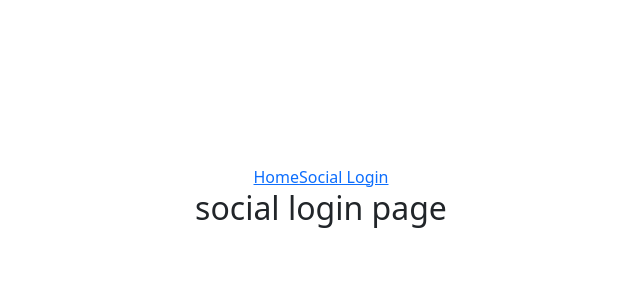
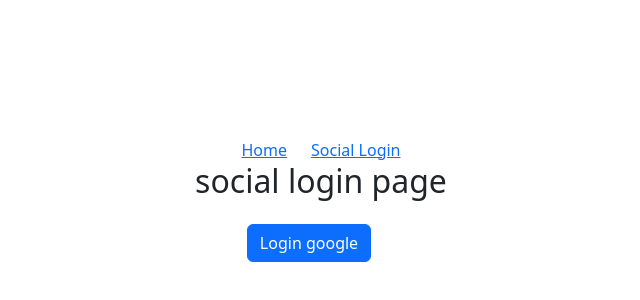
Before and after one commit to Sobuj54/module-59.5-firebase-login-recap-and-practice, a React (Vite) app: page /social in a window 1280 px wide. Shown: the part 200-500 px from the top of the page, without its empty margins (319-959 px from the left). Built offline with nearby package versions, Linux system fonts and the light colour scheme.

Commit message:
sign in and singout with google pop up is complete

```diff
--- a/src/Components/Header/Header.jsx
+++ b/src/Components/Header/Header.jsx
@@ -5,7 +5,9 @@
   return (
     <div>
       <Link to="/">Home</Link>
-      <Link to="/social">Social Login</Link>
+      <Link to="/social" className="ms-4">
+        Social Login
+      </Link>
     </div>
   );
 };
--- a/src/Components/Social/Social.jsx
+++ b/src/Components/Social/Social.jsx
@@ -1,9 +1,61 @@
-import React from "react";
+import React, { useState } from "react";
+import app from "../../firebase.config";
+import {
+  GoogleAuthProvider,
+  getAuth,
+  signInWithPopup,
+  signOut,
+} from "firebase/auth";
 
 const Social = () => {
+  const auth = getAuth(app);
+  const googleProvider = new GoogleAuthProvider();
+
+  const [user, setUser] = useState(null);
+
+  const handleGoogleLogIn = () => {
+    signInWithPopup(auth, googleProvider)
+      .then((result) => {
+        const googleUser = result.user;
+        console.log(googleUser);
+        setUser(googleUser);
+      })
+      .catch((error) => {
+        console.log(error.message);
+      });
+  };
+
+  const handleSignOut = () => {
+    signOut(auth)
+      .then(() => {
+        setUser(null);
+        console.log("sign out successfull");
+      })
+      .catch((error) => {
+        console.log(error.message);
+      });
+  };
+
   return (
     <div>
       <h2>social login page</h2>
+      <div className="mt-4">
+        {user ? (
+          <button onClick={handleSignOut} className="btn btn-success">
+            Sign out
+          </button>
+        ) : (
+          <button onClick={handleGoogleLogIn} className="btn btn-primary me-4">
+            Login google
+          </button>
+        )}
+      </div>
+      {user && (
+        <div className="mt-4">
+          <h3>Name : {user.displayName}</h3>
+          <h4>Email : {user.email}</h4>
+        </div>
+      )}
     </div>
   );
 };
```
